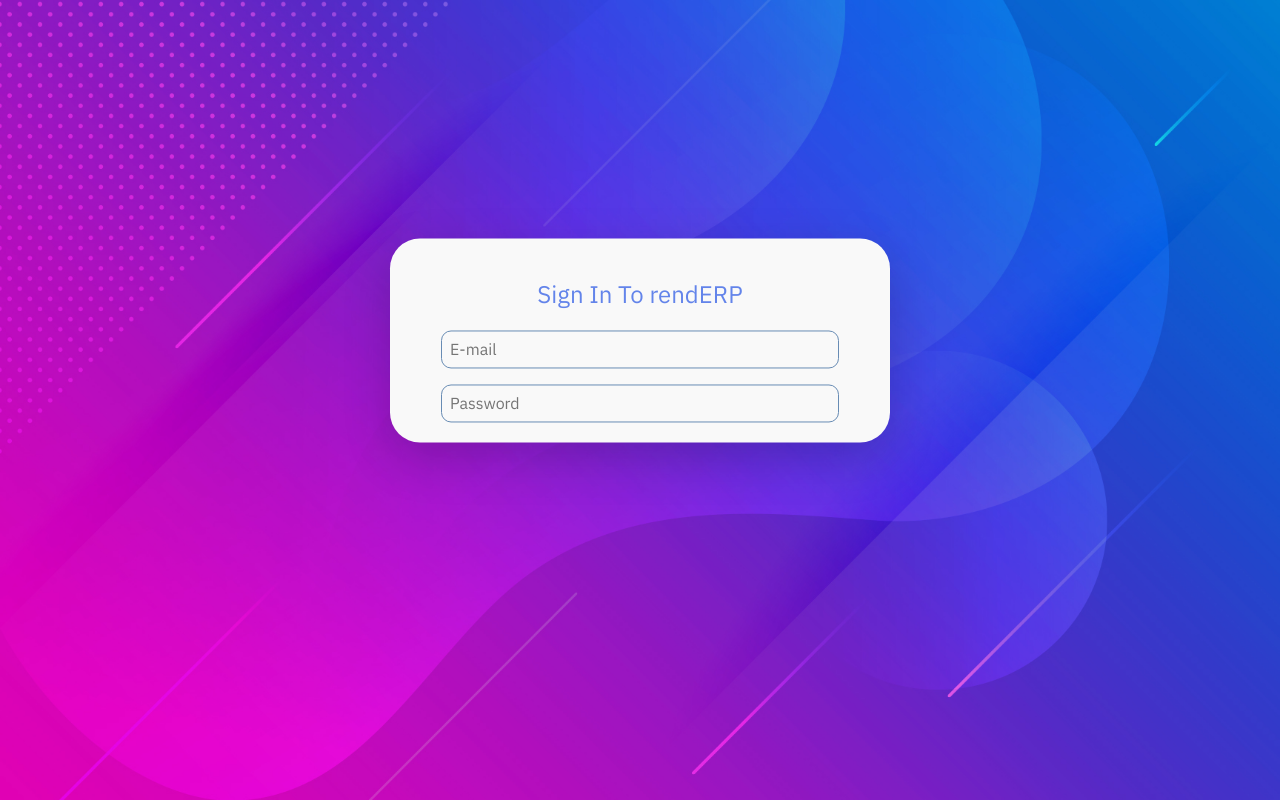
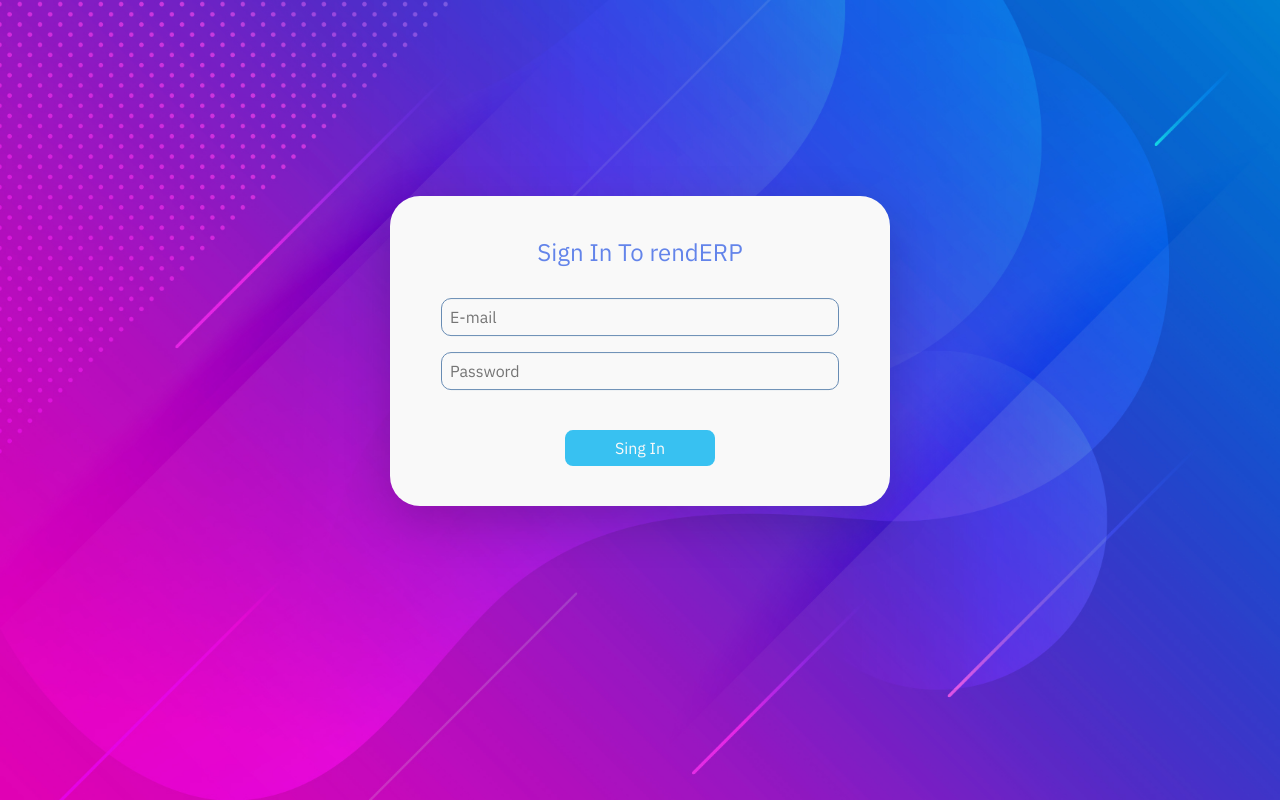
Before and after one commit to sasholilov/rendERP, a React (Vite) app: page /login in a window 1280 px wide. Built offline with nearby package versions, Linux system fonts and the light colour scheme.

Commit message:
update login form

```diff
--- a/src/features/authentication/LoginForm.jsx
+++ b/src/features/authentication/LoginForm.jsx
@@ -2,8 +2,10 @@ import styled from "styled-components";
 import GlobalStyles from "../../styles/GlobalStyles";
 import loginBgImage from "../../data/images/login-bg.jpg";
 import { StyledInput } from "../../ui/InputText";
+import { StyledButton } from "../../ui/Button";
 
 const LoginBg = styled.div`
+  align-items: center;
   background-image: url(${loginBgImage});
   background-size: cover;
   background-repeat: no-repeat;
@@ -13,10 +15,13 @@ const LoginBg = styled.div`
 `;
 
 const LoginContainer = styled.div`
+  display: flex;
+  flex-direction: column;
+  gap: 10px;
   max-width: 500px;
   width: 100%;
   border-radius: 30px;
-  box-shadow: 0 1rem 3rem rgba(0, 0, 0, 0.175) !important;
+  box-shadow: 0 1rem 3rem rgba(0, 0, 0, 0.175);
   box-sizing: border-box;
   height: auto;
   padding: 20px;
@@ -57,6 +62,14 @@ const InputPassword = styled.input.attrs({ type: "password" })`
   cursor: text !important;
 `;
 
+const LoginButton = styled(StyledButton)`
+  margin-top: 30px;
+  margin-bottom: 20px;
+  max-width: 150px;
+  width: 100%;
+  align-self: center;
+`;
+
 function LoginForm() {
   return (
     <>
@@ -68,6 +81,7 @@ function LoginForm() {
             <StyledInputText placeholder="E-mail" />
             <InputPassword placeholder="Password" />
           </Form>
+          <LoginButton type="add">Sing In</LoginButton>
         </LoginContainer>
       </LoginBg>
     </>
--- a/src/ui/Button.jsx
+++ b/src/ui/Button.jsx
@@ -1,7 +1,7 @@
 import styled from "styled-components";
 import PropTypes from "prop-types";
 
-const StyledButton = styled.button`
+export const StyledButton = styled.button`
   color: var(--color-light);
   background-color: ${(props) =>
     props.type === "add"
--- a/src/ui/Header.jsx
+++ b/src/ui/Header.jsx
@@ -1,3 +1,4 @@
+import { NavLink } from "react-router-dom";
 import styled from "styled-components";
 
 const StyledHeader = styled.div`
@@ -11,7 +12,12 @@ const StyledHeader = styled.div`
 `;
 
 function Header() {
-  return <StyledHeader>Header</StyledHeader>;
+  return (
+    <StyledHeader>
+      <span>Header</span>
+      <NavLink to="/login">Login</NavLink>
+    </StyledHeader>
+  );
 }
 
 export default Header;
```
